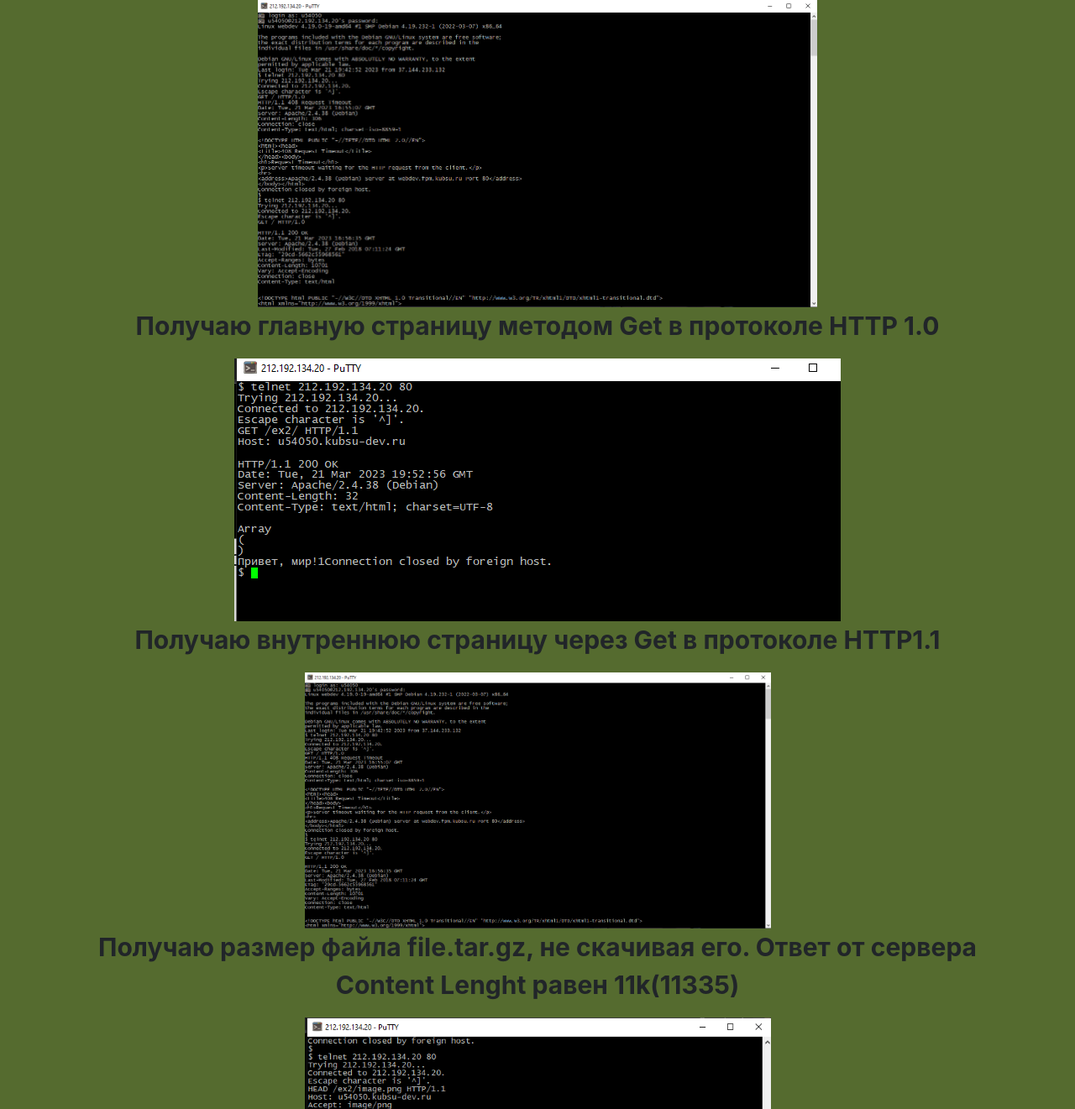
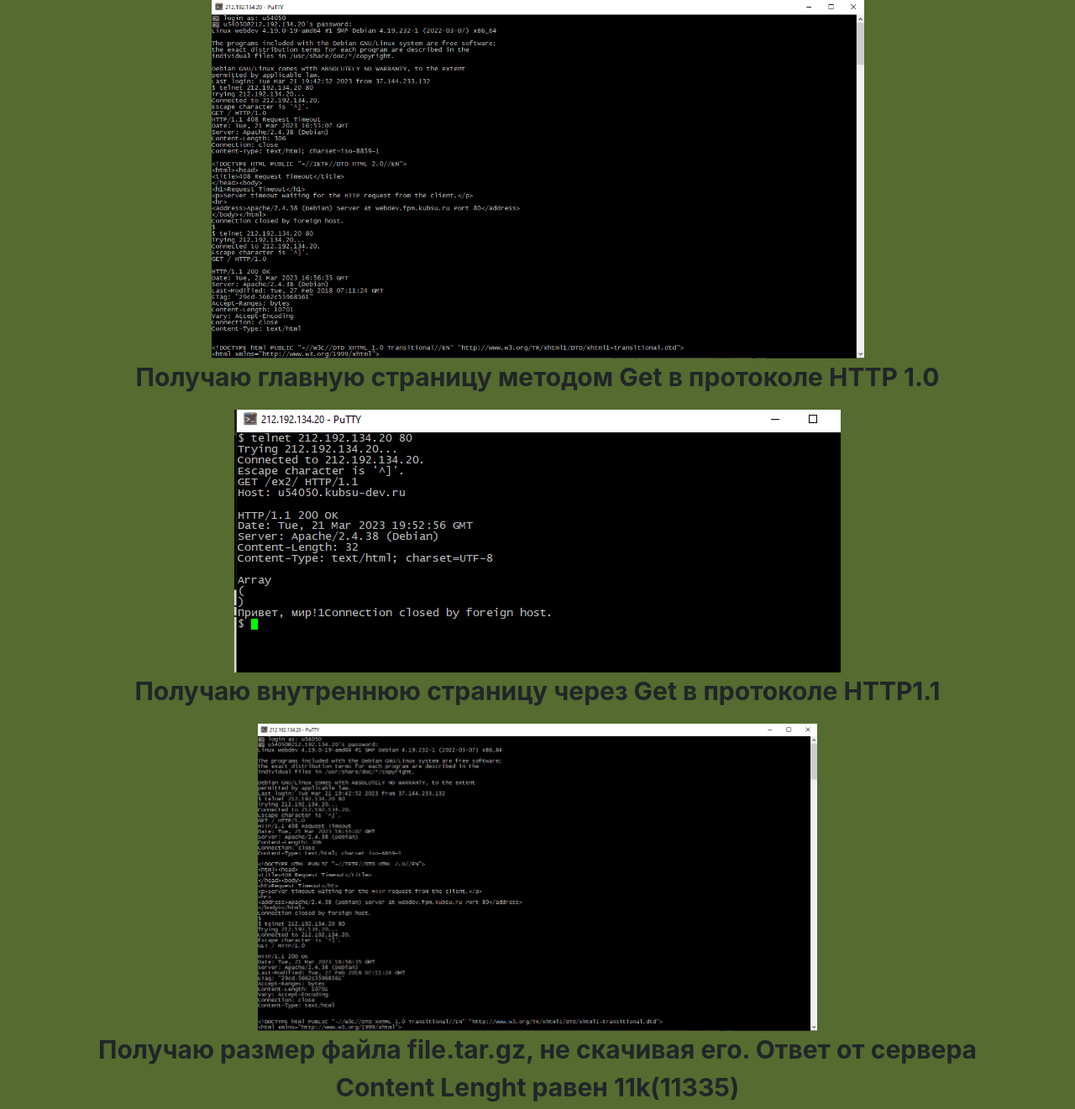
Before and after one commit to NikolayShepelev/backend_2, a plain HTML site: page index.html in a window 1280 px wide. Shown: the top 1321 px of the page at 84% size. Drawn offline with nearby package versions, Linux system fonts and the light colour scheme.

Commit message:
Update index.html

```diff
--- a/index.html
+++ b/index.html
@@ -15,11 +15,11 @@
    <body class="color">
     <div class="container">
       <div class="imgstyle">
-      <img src="pictures/1.png" width="60%" height="60%">
+      <img src="pictures/1.png" width="70%" height="70%">
        <p class="name">Получаю главную страницу методом Get в протоколе HTTP 1.0</p>
       <img src="pictures/2.png" ="50%" height="50%">
        <p class="name">Получаю внутреннюю страницу через Get в протоколе HTTP1.1</p>
-       <img src="pictures/3.png" width="50%" height="50%">
+       <img src="pictures/3.png" width="60%" height="60%">
               <p class="name">Получаю размер файла file.tar.gz, не скачивая его. Ответ от сервера Content Lenght равен 11k(11335)</p>
        <img src="pictures/4.png" width="50%" height="50%">
        <p class="name">С помощью HEAD определяю медиатип image.png. Ответ от сервера Content type равен image/png</p>
```
